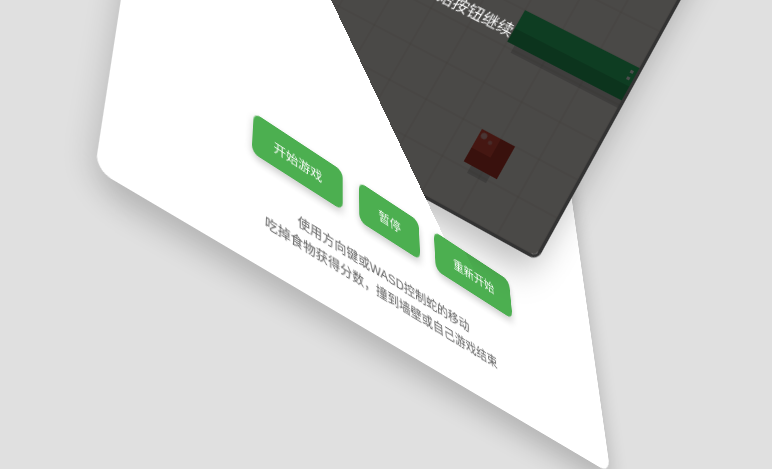
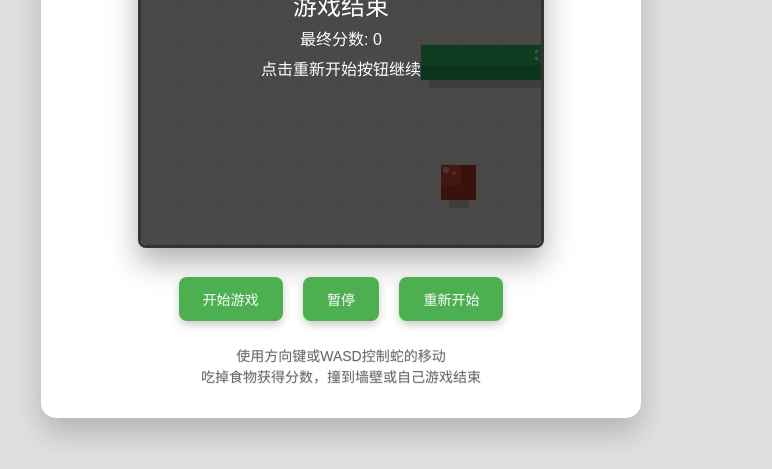
Before and after one commit to palat666/new1-snake-game, a plain HTML site: page index.html in a window 1280 px wide. Shown: the part 333-802 px from the top of the page, without its empty margins (299-1071 px from the left). Drawn offline with Linux system fonts and the light colour scheme.

Commit message:
Update style.css

```diff
--- a/style.css
+++ b/style.css
@@ -11,7 +11,7 @@ body {
     justify-content: center;
     align-items: center;
     min-height: 100vh;
-    perspective: 1500px;
+    perspective: 1000px;
     overflow: hidden;
     touch-action: none;
 }
@@ -24,30 +24,28 @@ body {
     text-align: center;
     max-width: 600px;
     width: 100%;
-    transform: rotateX(45deg) rotateY(45deg) translateZ(50px);
+    transform: none;
     transition: transform 0.3s ease;
-    transform-style: preserve-3d;
 }
 
 .game-container:hover {
-    transform: rotateX(40deg) rotateY(40deg) translateZ(60px);
+    transform: scale(1.02);
 }
 
 #gameCanvas {
     border: 3px solid #333;
     border-radius: 8px;
-    background-color: #f8f8f8;
+    background-color: #f8f5f0;
     margin-bottom: 25px;
-    box-shadow: 0 15px 30px rgba(0, 0, 0, 0.25);
-    transform: translateZ(100px) rotateX(-45deg) rotateY(-45deg);
+    box-shadow: 0 15px 30px rgba(0, 0, 0, 0.3);
+    transform: none;
     transition: transform 0.3s ease;
-    transform-style: preserve-3d;
     image-rendering: pixelated;
     image-rendering: crisp-edges;
 }
 
 #gameCanvas:hover {
-    transform: translateZ(120px) rotateX(-45deg) rotateY(-45deg);
+    transform: scale(1.05);
 }
 
 .score {
```
